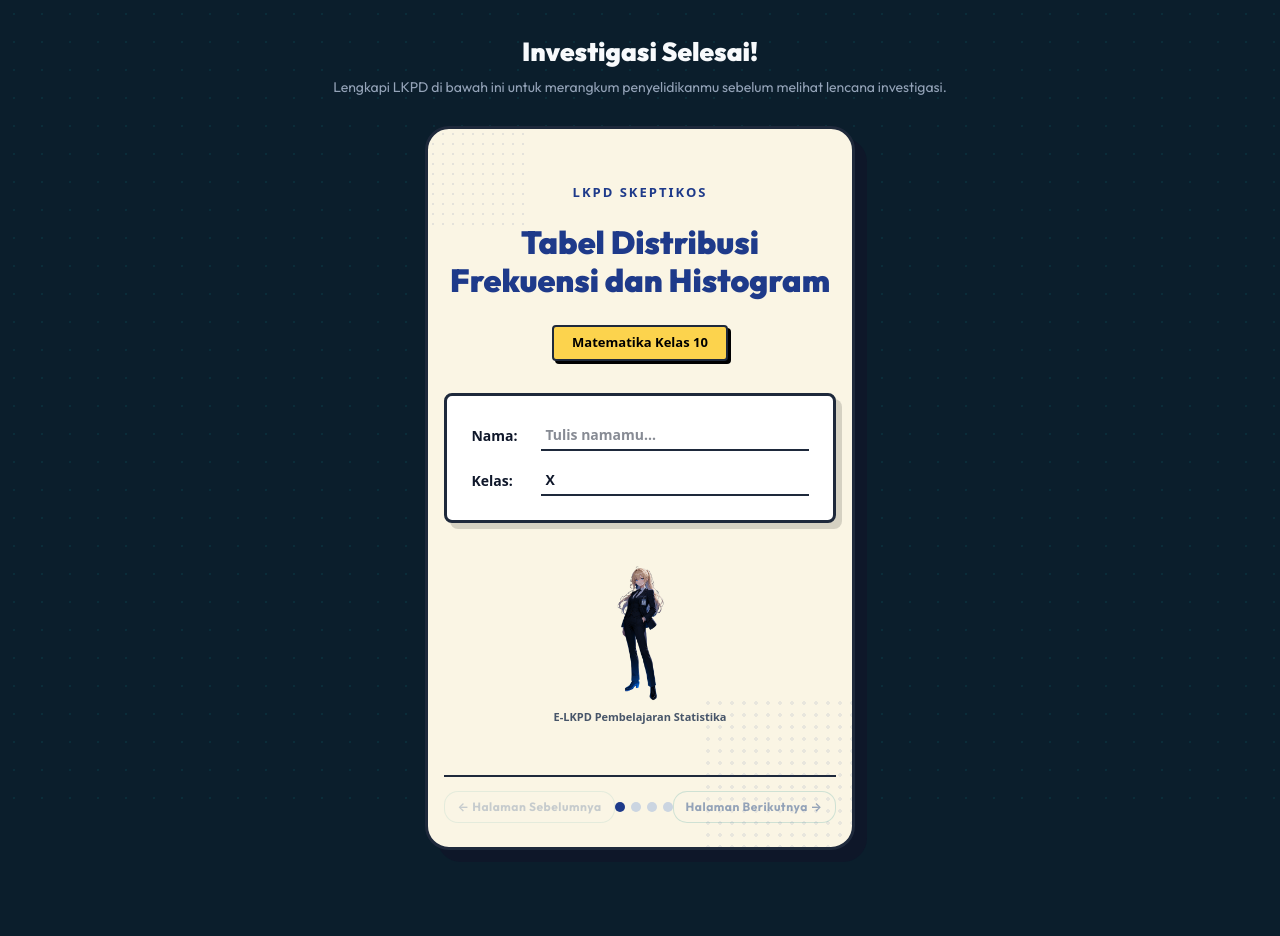
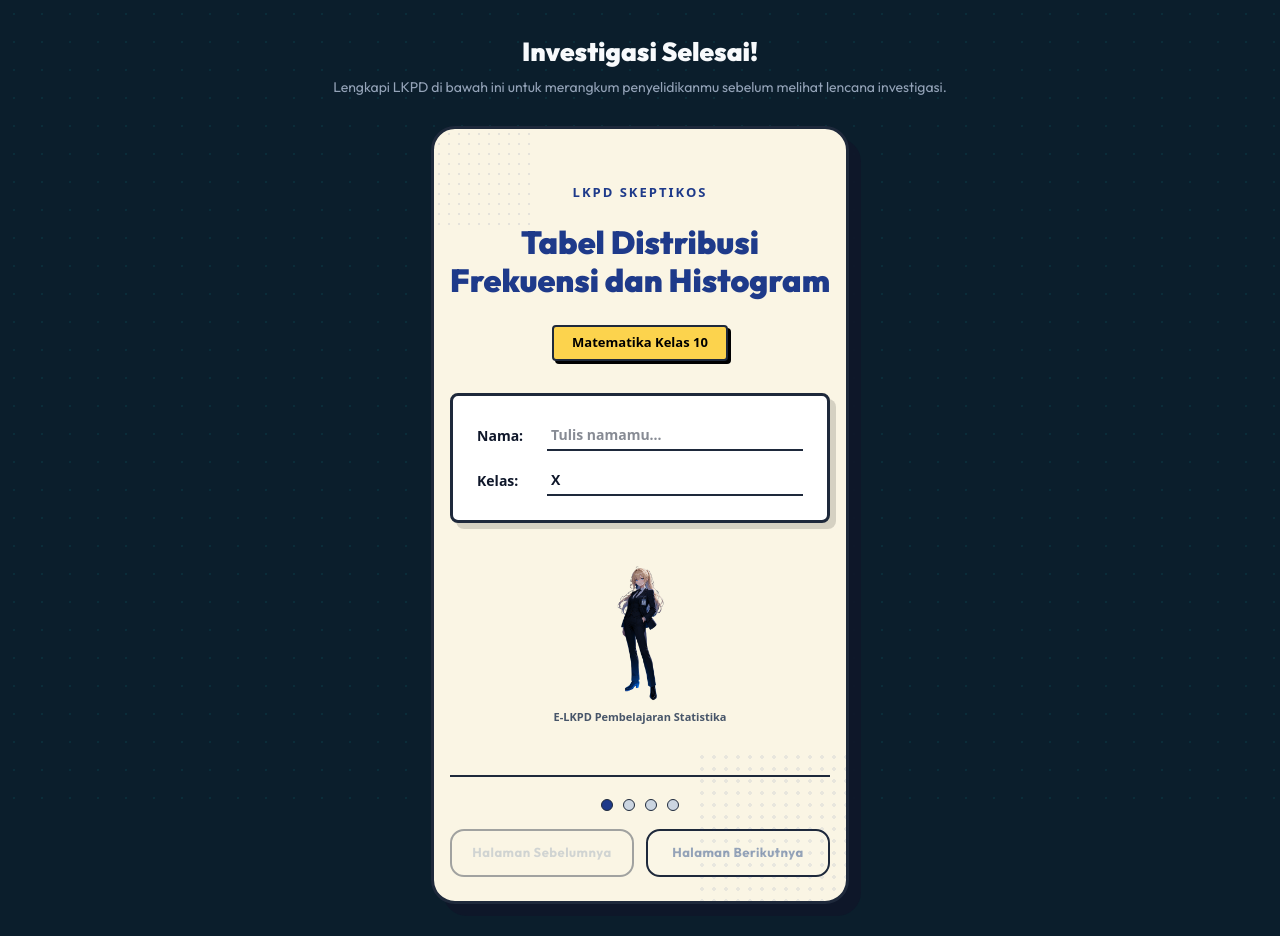
Before and after one commit to affanshdr/statistika, a Next.js app: page /siswa/game/results/1 in a window 1280 px wide. Before the commit the page ends 882 px from the top, so only its background shows below. Built offline with nearby package versions, Linux system fonts and the light colour scheme.

Commit message:
feat: update modul ajar guru

```diff
--- a/app/siswa/game/_components/LkpdWorksheet.tsx
+++ b/app/siswa/game/_components/LkpdWorksheet.tsx
@@ -686,15 +686,6 @@ export default function LkpdWorksheet({
                 >
                   Periksa Jawaban
                 </button>
-                <button
-                  type="button"
-                  onClick={handleNextPage}
-                  className="game-btn game-btn-primary"
-                  style={{ padding: '8px 16px', fontSize: '13px' }}
-                  disabled={showValidation && !isValidated}
-                >
-                  Selanjutnya &rarr;
-                </button>
               </div>
             )}
           </motion.div>
@@ -951,15 +942,6 @@ export default function LkpdWorksheet({
                 >
                   Periksa Jawaban
                 </button>
-                <button
-                  type="button"
-                  onClick={handleNextPage}
-                  className="game-btn game-btn-primary"
-                  style={{ padding: '8px 16px', fontSize: '13px' }}
-                  disabled={showValidation && !isValidated}
-                >
-                  Selanjutnya &rarr;
-                </button>
               </div>
             )}
           </motion.div>
@@ -1042,7 +1024,7 @@ export default function LkpdWorksheet({
                     cursor: (!nama.trim() || !kelas.trim() || !essay2.trim() || !essay3.trim() || !essay4.trim()) ? 'not-allowed' : 'pointer',
                   }}
                 >
-                  Kirim LKPD Sekarang &rarr;
+                  Kirim LKPD Sekarang
                 </button>
               </div>
             )}
@@ -1052,41 +1034,72 @@ export default function LkpdWorksheet({
       </AnimatePresence>
 
       {/* Navigation Buttons for paging (always visible at bottom) */}
-      <div style={{ display: 'flex', justifyContent: 'space-between', borderTop: `2px solid ${creamTheme.borderDark}`, marginTop: '20px', paddingTop: '14px' }}>
-        <button
-          type="button"
-          onClick={handlePrevPage}
-          disabled={currentPage === 1}
-          className="game-btn game-btn-secondary"
-          style={{ padding: '6px 12px', fontSize: '12px', opacity: currentPage === 1 ? 0.5 : 1 }}
-        >
-          &larr; Halaman Sebelumnya
-        </button>
-        <div style={{ display: 'flex', gap: '6px', alignItems: 'center' }}>
+      <div style={{ display: 'flex', flexDirection: 'column', gap: '12px', alignItems: 'center', borderTop: `2px solid ${creamTheme.borderDark}`, marginTop: '20px', paddingTop: '16px' }}>
+
+        {/* Dots on top, nicely centered */}
+        <div style={{ display: 'flex', gap: '10px', alignItems: 'center', justifyContent: 'center', padding: '6px 0' }}>
           {[1, 2, 3, 4].map((p) => (
             <div
               key={p}
               onClick={() => setCurrentPage(p as any)}
               style={{
-                width: '10px',
-                height: '10px',
+                width: '12px',
+                height: '12px',
                 borderRadius: '50%',
                 background: currentPage === p ? creamTheme.accentBlue : '#CBD5E1',
                 cursor: 'pointer',
+                border: `1.5px solid ${creamTheme.borderDark}`,
                 transition: 'all 0.2s',
               }}
             />
           ))}
         </div>
-        <button
-          type="button"
-          onClick={handleNextPage}
-          disabled={currentPage === 4}
-          className="game-btn game-btn-secondary"
-          style={{ padding: '6px 12px', fontSize: '12px', opacity: currentPage === 4 ? 0.5 : 1 }}
-        >
-          Halaman Berikutnya &rarr;
-        </button>
+
+        {/* Buttons below, side by side with plenty of padding */}
+        <div style={{ display: 'flex', width: '100%', gap: '12px', justifyContent: 'space-between' }}>
+          <button
+            type="button"
+            onClick={handlePrevPage}
+            disabled={currentPage === 1}
+            className="game-btn game-btn-secondary"
+            style={{
+              flex: 1,
+              padding: '12px 16px',
+              fontSize: '13px',
+              minHeight: '44px',
+              display: 'flex',
+              alignItems: 'center',
+              justifyContent: 'center',
+              opacity: currentPage === 1 ? 0.4 : 1,
+              border: `2px solid ${creamTheme.borderDark}`,
+              cursor: currentPage === 1 ? 'not-allowed' : 'pointer',
+            }}
+          >
+            Halaman Sebelumnya
+          </button>
+
+          <button
+            type="button"
+            onClick={handleNextPage}
+            disabled={currentPage === 4}
+            className="game-btn game-btn-secondary"
+            style={{
+              flex: 1,
+              padding: '12px 16px',
+              fontSize: '13px',
+              minHeight: '44px',
+              display: 'flex',
+              alignItems: 'center',
+              justifyContent: 'center',
+              opacity: currentPage === 4 ? 0.4 : 1,
+              border: `2px solid ${creamTheme.borderDark}`,
+              cursor: currentPage === 4 ? 'not-allowed' : 'pointer',
+            }}
+          >
+            Halaman Berikutnya
+          </button>
+        </div>
+
       </div>
 
     </div>
--- a/app/siswa/game/_components/MythBustedStamp.tsx
+++ b/app/siswa/game/_components/MythBustedStamp.tsx
@@ -226,8 +226,8 @@ export default function MythBustedStamp({ onComplete }: MythBustedStampProps) {
                 <strong style={{ color: '#FFFFFF' }}>merusak nilai rata-rata (mean)</strong> secara matematis?
               </p>
               <p style={{ margin: 0, fontSize: '13px', color: '#94A3B8', lineHeight: 1.6 }}>
-                Sebelum kita lanjut ke Kasus Level 2, kamu wajib membuka{' '}
-                <strong style={{ color: '#00ADB5' }}>&apos;Buku Saku Detektif&apos;</strong> di bawah ini untuk memperkuat senjata analisismu!&quot;
+                Sebelum kita lanjut ke Kasus Level 2, kamu wajib mengisi{' '}
+                <strong style={{ color: '#00ADB5' }}>&apos;E-LKPD&apos;</strong> di bawah ini untuk memperkuat senjata analisismu!&quot;
               </p>
             </motion.div>
 
@@ -252,7 +252,7 @@ export default function MythBustedStamp({ onComplete }: MythBustedStampProps) {
                 letterSpacing: '0.5px',
               }}
             >
-              📖 Buka Buku Saku Detektif →
+              📝 Buka E-LKPD →
             </motion.button>
           </motion.div>
         )}
```
